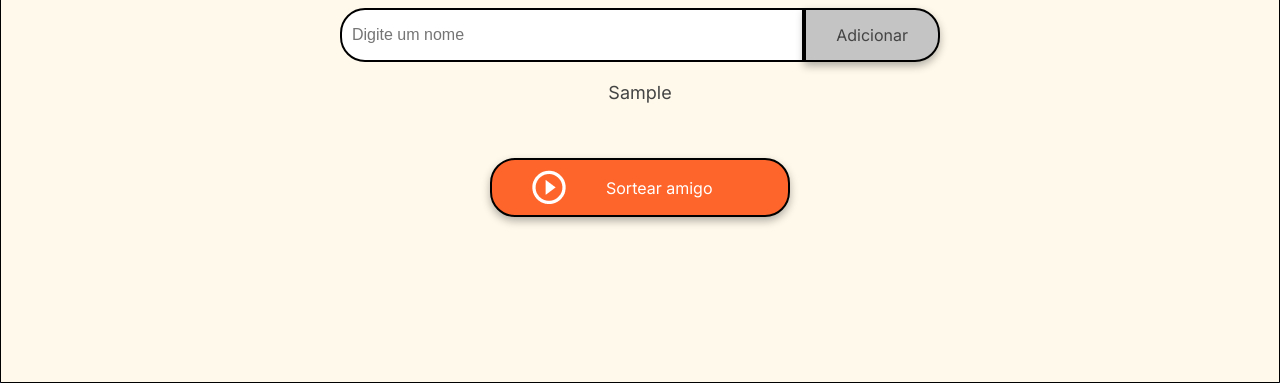
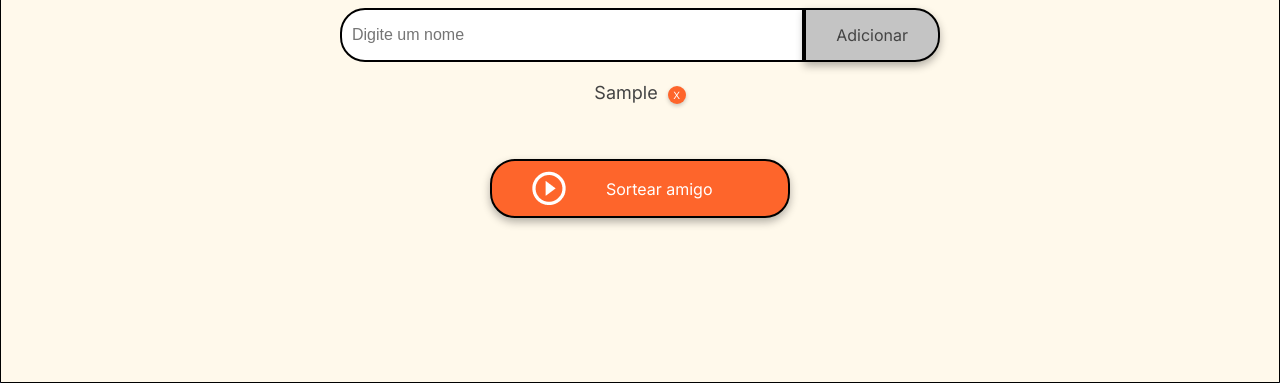
Before and after one commit to vitorlealluiz/Challenge-Amigo-Secreto, a plain HTML site: page index.html in a window 1280 px wide. Both pictures are taken after typing "Sample" into the empty fields and a click on the button "Adicionar". Shown: the part 417-800 px from the top of the page. Drawn offline with Linux system fonts and the light colour scheme.

Commit message:
botão de excluir amigo

```diff
--- a/app.js
+++ b/app.js
@@ -2,14 +2,17 @@ let amigos = []; //array de amigos
 
 function adicionarAmigo(){
     let nome = document.getElementById("amigo").value; //recebe o nome do amigo
-    if(nome == ""){
-        alert("Por favor, insira um nome.");
-        return; //sai da função caso o campo esteja vazio
-    }
+    validarEntrada(nome)
     amigos.push(nome); //adiciona na lista
     exibirNomes();
-    console.log(amigos);
     limparCampo(); //chama a função que limpa o campo
+}
+
+function validarEntrada(entrada){
+    if(entrada == ""){
+        alert("Por favor, insira um nome.");
+        location.reload(); //atualiza a página
+    }
 }
 
 function limparCampo(){
@@ -18,22 +21,36 @@ function limparCampo(){
 }
 
 function exibirNomes(){
-    let lista = document.getElementById("listaAmigos"); //obtém o id da lista
-    lista.innerHTML = ""; //limpa a lista existente, evita que duplique o nome de novos amigos
+    let lista = document.getElementById("listaAmigos");
+    lista.innerHTML = "";
 
-    for(let i = 0; i < amigos.length; i++){
-        let item = document.createElement("li"); //cria o novo elemento
-        item.textContent = amigos[i]; //define o que vai estar no campo (no caso, o nome)
-        lista.appendChild(item) //adiciona o <li>
-    }
+    amigos.forEach((amigo, i) => {
+        let item = document.createElement("li");
+        item.textContent = amigo;
+
+        let botaoRemover = document.createElement("button");
+        botaoRemover.classList.add("botao-remover");
+        botaoRemover.textContent = "X";
+        botaoRemover.onclick = function() {
+            amigos.splice(i, 1);
+            exibirNomes();
+        };
+
+        item.appendChild(botaoRemover);
+        lista.appendChild(item);
+    });
 }
 
 function sortearAmigo(){
-    if(amigos == ""){
-        alert("Por favor, insira um nome.");
-        return;
-    }
+    validarEntrada(amigos);
     let numeroSorteio = Math.floor(Math.random() * amigos.length);
     let amigoSorteado = amigos[numeroSorteio];
     document.getElementById("resultado").innerHTML = `<li>${amigoSorteado}</li>`;
 }
+
+    //Adicionar amigo caso o usuário digite "enter"
+document.getElementById("amigo").addEventListener("keypress", function(e){
+   if(e.key === "Enter"){
+        adicionarAmigo();
+    }
+});
--- a/style.css
+++ b/style.css
@@ -160,3 +160,17 @@ ul {
 .button-draw:hover {
     background-color: var(--color-button-hover);
 }
+
+.botao-remover {
+    width: 18px;
+    height: 18px;
+    padding: 0;
+    margin-left: 10px;
+    font-size: 10px;
+    border-radius: 50%;
+    background: #fe652b;
+    color: #ffffff;
+    border: none;
+    cursor: pointer;
+    box-shadow: 0 2px 4px rgba(0, 0, 0, 0.2);
+}
```
